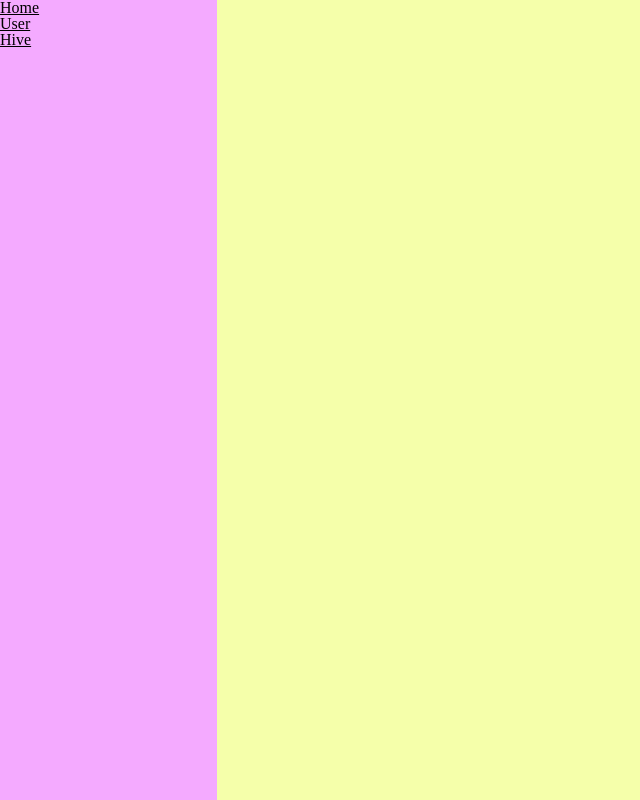
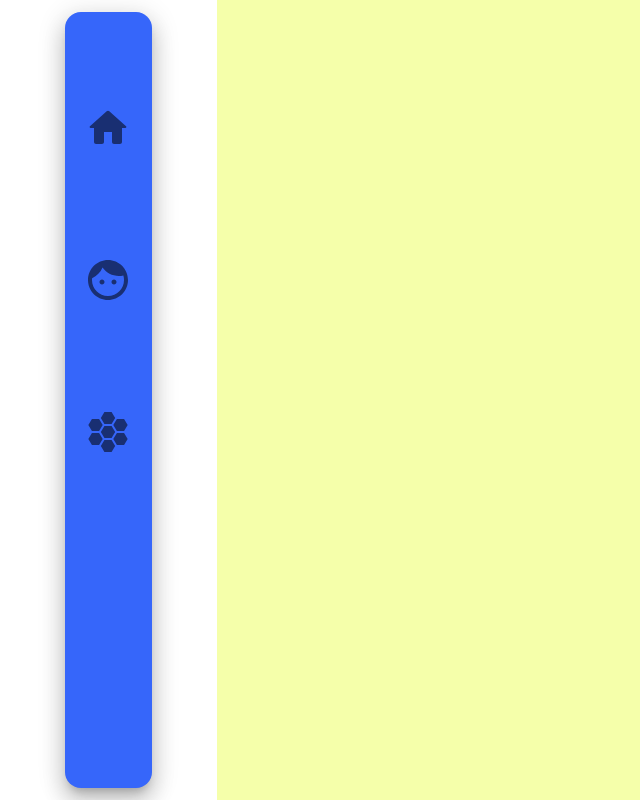
Before and after one commit to DonaldLamNL/buzzer, a React (Vite) app: page /hive in a window 1280 px wide. Shown: the whole page, without its empty margins (0-640 px from the left). Built offline with nearby package versions, Linux system fonts and the light colour scheme.

Commit message:
work on Nav

```diff
--- a/src/App.jsx
+++ b/src/App.jsx
@@ -1,7 +1,7 @@
 import { Grid } from "@mui/material";
 import { useRoutes } from "react-router-dom";
 import Nav from "./components/Nav";
-import './index.css'
+import "./index.css";
 import routerConfig from "./router";
 
 export default function App() {
@@ -9,12 +9,10 @@ export default function App() {
   return (
     <>
       <Grid container>
-        <Grid item xs={2}>
-          <Nav/>
+        <Grid xs={2}>
+          <Nav />
         </Grid>
-        <Grid item xs={10}>
-          {element}
-        </Grid>
+        <Grid xs>{element}</Grid>
       </Grid>
     </>
   );
--- a/src/components/Nav.jsx
+++ b/src/components/Nav.jsx
@@ -1,58 +1,67 @@
-import List from "@mui/material/List";
-import ListItem from "@mui/material/ListItem";
-import ListItemButton from "@mui/material/ListItemButton";
-import ListItemIcon from "@mui/material/ListItemIcon";
-import ListItemText from "@mui/material/ListItemText";
-import InboxIcon from "@mui/icons-material/MoveToInbox";
-import MailIcon from "@mui/icons-material/Mail";
-import React from 'react'
-import { Link } from "react-router-dom";
-import { positions } from "@mui/system";
+import { Box, Card, Container, IconButton, Stack } from "@mui/material";
+import HomeRoundedIcon from "@mui/icons-material/HomeRounded";
+import FaceIcon from "@mui/icons-material/Face";
+import HiveIcon from "@mui/icons-material/Hive";
+import { useNavigate } from "react-router-dom";
 
-export default function index() {
+export default function Nav() {
+  const navigate = useNavigate();
   return (
-    <div
-      style={{
-        height: '100%',
-        backgroundColor: '#f4aaff',
-        // position: 'fixed'
-      }}
+    <Box
+      minHeight="100vh"
+      height="100%"
+      display="flex"
+      justifyContent="center"
+      alignItems="center"
     >
-      <ul>
-        <li>
-            <Link to="/home">Home</Link>
-        </li>
-        <li>
-            <Link to="/user">User</Link>
-        </li>
-        <li>
-            <Link to="/hive">Hive</Link>
-        </li>
-      </ul>
-      {/* <List>
-        {["All mail", "Trash", "Spam"].map((text, index) => (
-          <ListItem key={text} disablePadding sx={{ display: "block" }}>
-            <ListItemButton
-              sx={{
-                minHeight: 48,
-                justifyContent: open ? "initial" : "center",
-                px: 2.5,
+      <Card
+        elevation={14}
+        sx={{
+          marginY: 2,
+          backgroundColor: "#3666fa",
+          borderRadius: 4,
+          height: "97%",
+          width: "40%",
+        }}
+      >
+        <Stack
+          justifyContent="center"
+          alignItems="center"
+          marginY={10}
+          spacing={10}
+        >
+          <Box>
+            <IconButton
+              size="large"
+              onClick={() => {
+                navigate("../home");
               }}
             >
-              <ListItemIcon
-                sx={{
-                  minWidth: 0,
-                  mr: open ? 3 : "auto",
-                  justifyContent: "center",
+              <HomeRoundedIcon sx={{ fontSize: 48 }} />
+            </IconButton>
+          </Box>
+          <Box>
+            <IconButton size="large">
+              <FaceIcon
+                sx={{ fontSize: 48 }}
+                onClick={() => {
+                  navigate("../user");
                 }}
-              >
-                {index % 2 === 0 ? <InboxIcon /> : <MailIcon />}
-              </ListItemIcon>
-              <ListItemText primary={text} sx={{ opacity: open ? 1 : 0 }} />
-            </ListItemButton>
-          </ListItem>
-        ))}
-      </List> */}
-    </div>
-  )
+              />
+            </IconButton>
+          </Box>
+          <Box>
+            <IconButton size="large">
+              <HiveIcon
+                sx={{ fontSize: 48 }}
+                onClick={() => {
+                  navigate("../hive");
+                }}
+              />
+            </IconButton>
+          </Box>
+        </Stack>
+      </Card>
+    </Box>
+  );
 }
```
Also changed, not shown: src/router.jsx (+9 -9 lines).
